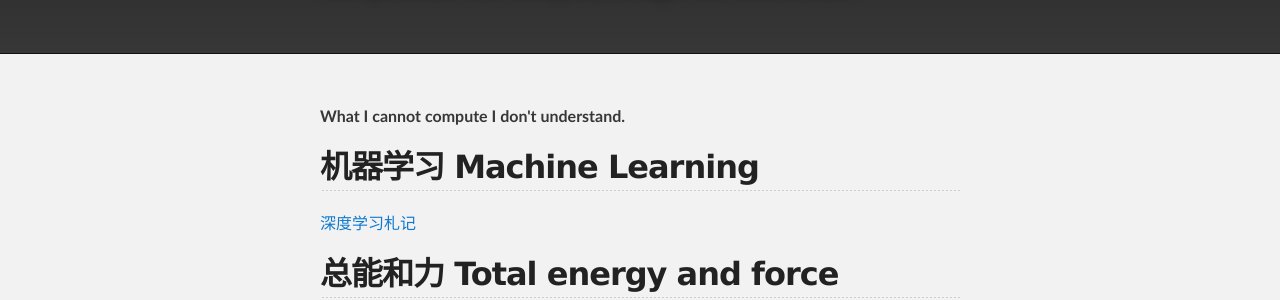
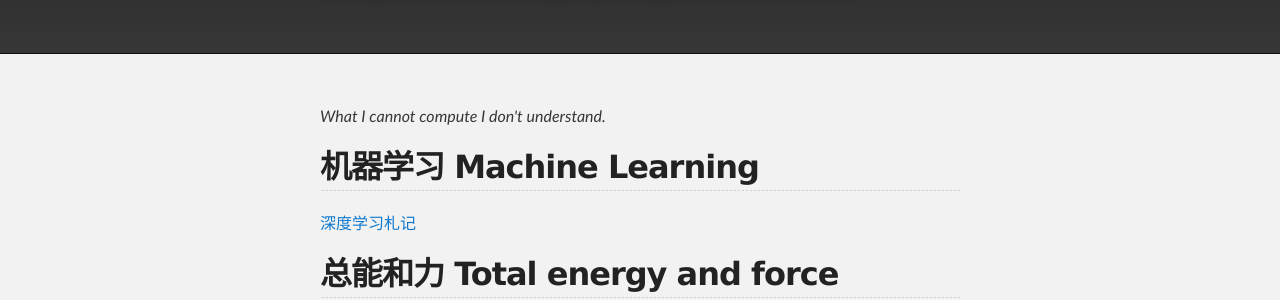
Before and after one commit to yyyu200/yyyu200.github.io, a Jekyll site: the page built from index.md, in a window 1280 px wide. Shown: the part 156-456 px from the top of the page. Built offline with Jekyll 4.4.1, drawn with Linux system fonts in a browser that asks for light colours; comment, search, counter and statistics services are not loaded.

Commit message:
modify at20190325-16:33:07-aliyun

```diff
--- a/index.md
+++ b/index.md
@@ -3,7 +3,7 @@ layout: default
 published: true
 ---
 
-**What I cannot compute I don\'t understand.**
+*What I cannot compute I don\'t understand.*
 
 ## 机器学习 Machine Learning
 [深度学习札记](http://yyyu200.gitee.io/tfjotter)
@@ -18,6 +18,7 @@ published: true
 * * *
 
 ### contact information
+
 <dl>
 <dt>Email</dt>
 <dd>yyyu200@163.com</dd>
```
